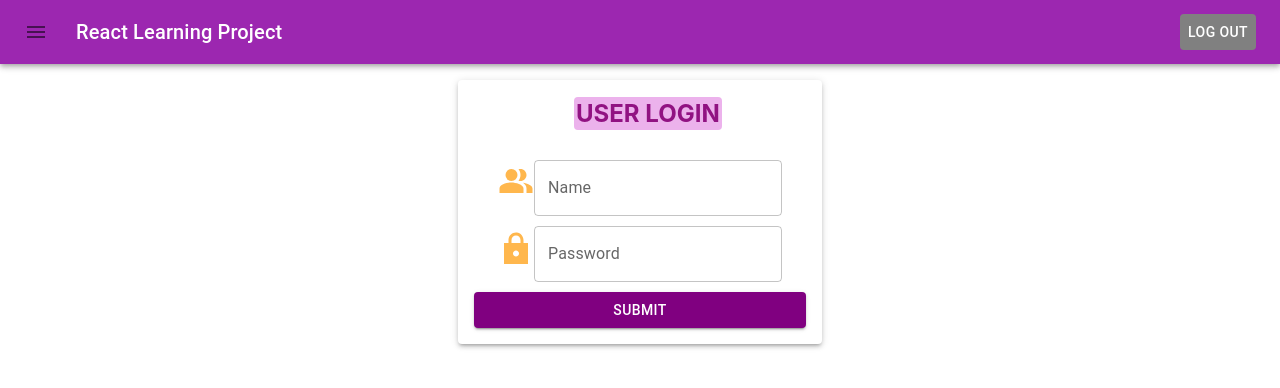
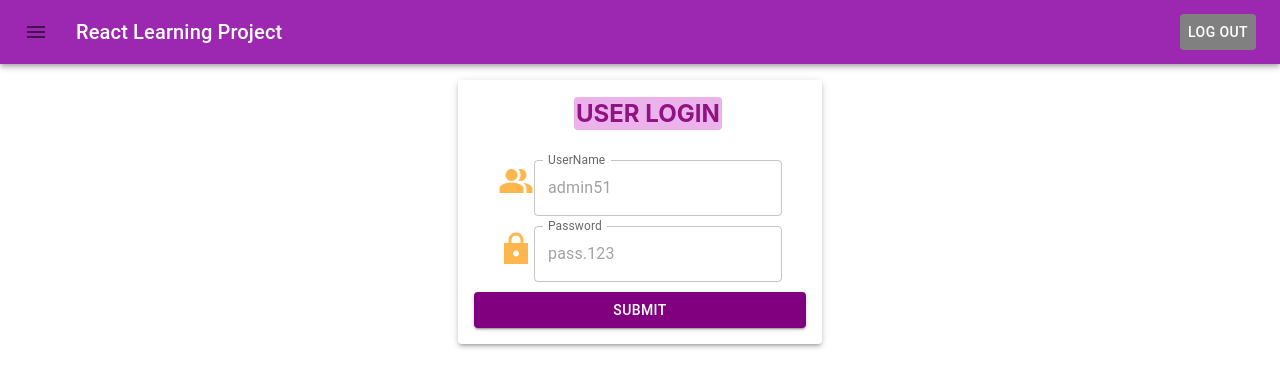
Before and after one commit to aysegulsum/ToDo-Frontend, a React (Create React App) app: page / in a window 1280 px wide. Shown: the top 388 px of the page. Built offline with nearby package versions, Linux system fonts and the light colour scheme; no server answers.

Commit message:
username stored locally

```diff
--- a/src/LoginPage.js
+++ b/src/LoginPage.js
@@ -32,6 +32,7 @@ export default function LoginPage() {
       const messageFromServer = await response.text();
       if (response.status === 200) {
         localStorage.setItem("isAuthenticated", "true");
+        localStorage.setItem("username", username);
         console.log("User is authenticated.");
         console.log("Message from server: ", messageFromServer);
         try {
@@ -70,12 +71,15 @@ export default function LoginPage() {
               </label>
               <TextField
                 id="outlined-basic-name"
-                label="Name"
+                label="UserName"
                 variant="outlined"
                 type="text"
                 value={username}
                 onChange={(e) => setUsername(e.target.value)}
-                placeholder="Username"
+                placeholder="admin51"
+                InputLabelProps={{
+                  shrink: true,
+                }}
               />
             </div>
             <div className="form-group">
@@ -92,7 +96,10 @@ export default function LoginPage() {
                 type="password"
                 value={password}
                 onChange={(e) => setPassword(e.target.value)}
-                placeholder="Password"
+                placeholder="pass.123"
+                InputLabelProps={{
+                  shrink: true,
+                }}
               />
             </div>
 
```
